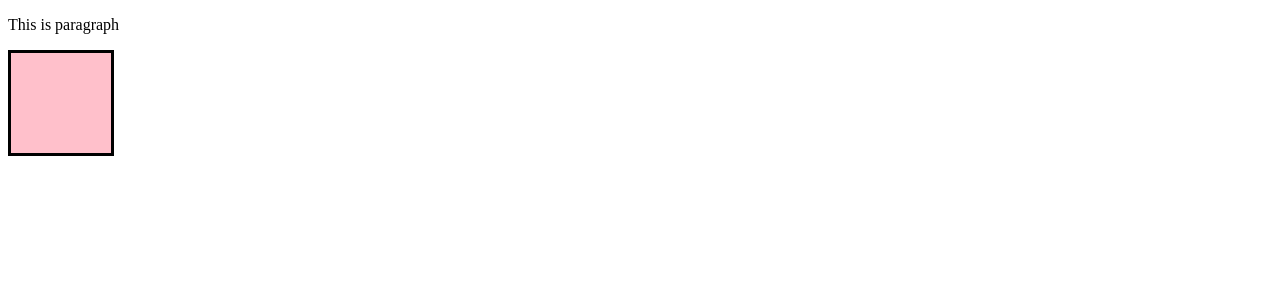
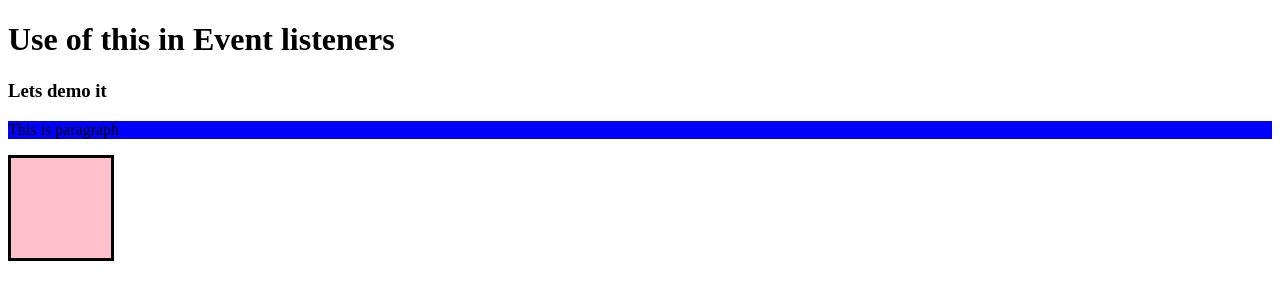
Before and after one commit to Bheeshamlal/JS_Part_10_continue, a plain HTML site: page index.html in a window 1280 px wide. Both pictures are taken after a click on the element "This is paragraph". Drawn offline with Linux system fonts and the light colour scheme.

Commit message:
this in Events

```diff
--- a/app.js
+++ b/app.js
@@ -1,9 +1,14 @@
 let p = document.querySelector("p");
-p.addEventListener("click", function(){
-    console.log("clicked on paragraph");
-});
+let h1 = document.querySelector("h1");
+let h3 = document.querySelector("h3");
+let div = document.querySelector("div");
 
-let div = document.querySelector("div");
-div.addEventListener("mouseenter", function(){
-    console.log("mouse entered inside");
-})
+function changeColor(){
+    this.style.backgroundColor = "blue";
+}
+
+
+p.addEventListener("click", changeColor);
+div.addEventListener("mouseenter",changeColor);
+h1.addEventListener("click", changeColor);
+h3.addEventListener("click", changeColor);
--- a/index.html
+++ b/index.html
@@ -8,6 +8,9 @@
     <link rel="stylesheet" href="style.css">
 </head>
 <body>
+
+    <h1>Use of this in Event listeners</h1>
+    <h3>Lets demo it</h3>
     <p>This is paragraph</p>
     <div class="box"></div>
 
```
